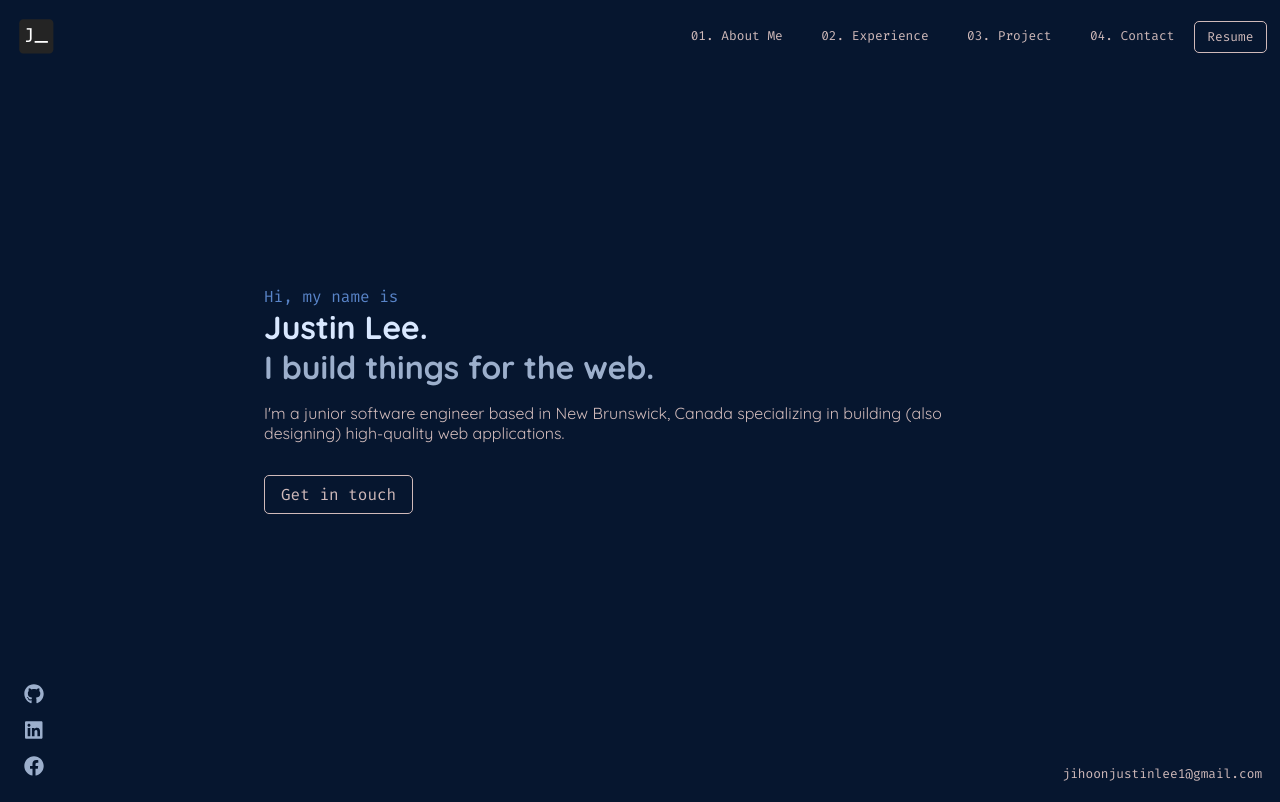
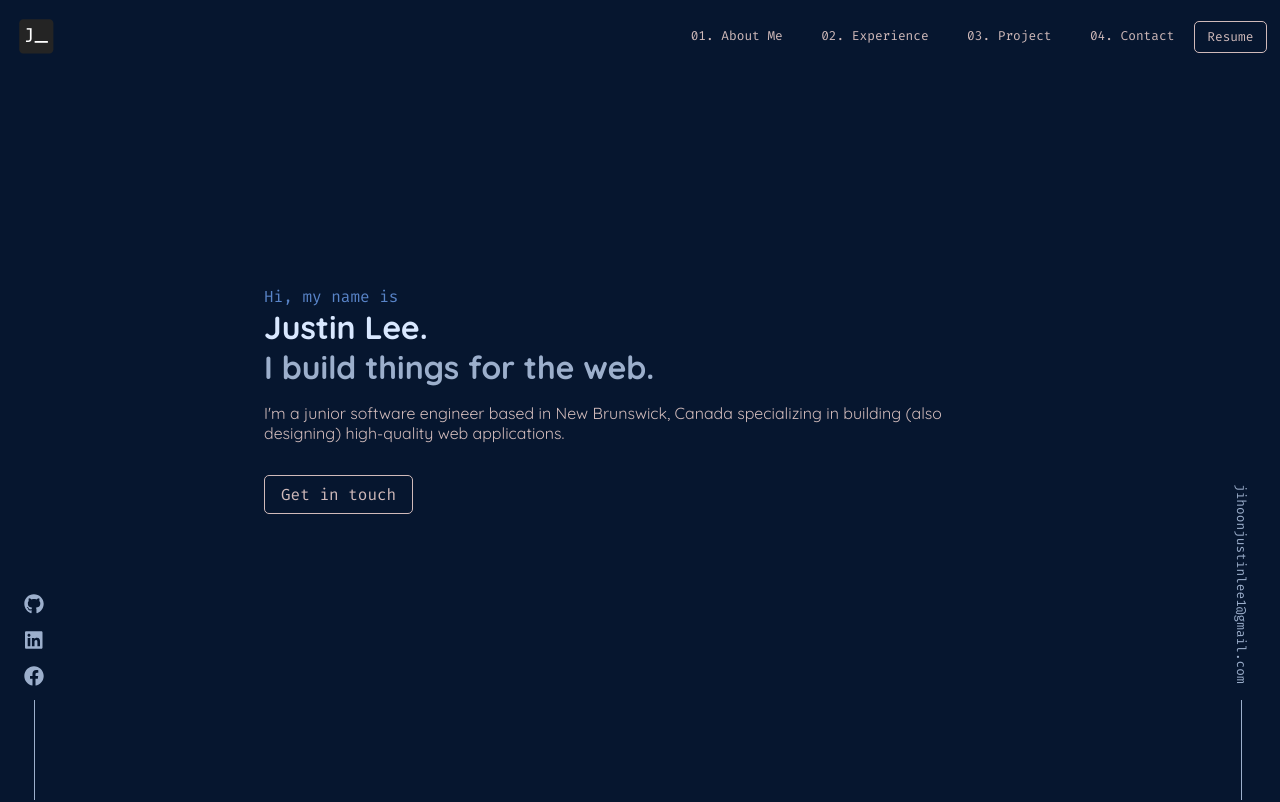
Before and after one commit to jihoonjustinlee/portfolio, a React (Create React App) app: page / in a window 1280 px wide. Shown: the top 802 px of the page. Built offline with nearby package versions, Linux system fonts and the light colour scheme.

Commit message:
social container and email container refractored

```diff
--- a/src/components/Email/Email.css
+++ b/src/components/Email/Email.css
@@ -1,27 +1,57 @@
-.fixed-email{
+.fixed-email-container{
+    position: fixed;
+    right: 0px;
+    bottom: 0;
+    display: flex;
+    flex-direction: column;
+    align-items: center;
+    margin-right: 1.9em;
+}
+
+.fixed-email-container .vertical-line{
+    width: 1px;
+    height: 100px;
+    background-color: #9cafcc;
     opacity: 0;
-    position: fixed;
-    bottom: -10px;
-    right: 0;
-    writing-mode: sideways-lr;
+    position: relative;
+    top: 5px;
+    transition: all 0.2s ease;
+    margin-top: 1em;
+}
+
+.fixed-email-container .vertical-line.enter-done{
+    top: 0;
+    opacity: 1;
+}
+
+.fixed-email-container .fixed-email{
+    writing-mode: vertical-lr;
     font-family: FiraCode;
-    padding: 1.4em;
     font-size: 0.8em;
     text-decoration: none;
     transition: all 0.2s ease;
+    position: relative;
+    top: 5px;
+    color: #9cafcc;
+    opacity: 0;
 }
 
-.fixed-email.enter-done{
+.fixed-email-container .fixed-email.enter-done{
     opacity: 1;
-    bottom: 0;
+    top: 0;
 }
 
-.fixed-email:hover{
+.fixed-email-container .fixed-email:hover{
     color: #d9e8ff;
+    top: -5px;
 }
 
+/* .fixed-email:hover{
+    color: #d9e8ff;
+} */
+
 @media (max-width: 883px){
-    .fixed-email{
+    .fixed-email-container{
         display: none;
     }
 }
--- a/src/components/Email/Email.js
+++ b/src/components/Email/Email.js
@@ -18,9 +18,14 @@ class Email extends React.Component{
 
     render(){
         return(
-            <CSSTransition timeout={1300} in={this.state.mounted}>
-                <a href="mailto:jihoonjustinlee1@gmail.com" className="fixed-email">jihoonjustinlee1@gmail.com</a>
-            </CSSTransition>
+            <div className="fixed-email-container">
+                <CSSTransition timeout={1300} in={this.state.mounted}>
+                    <a href="mailto:jihoonjustinlee1@gmail.com" className="fixed-email">jihoonjustinlee1@gmail.com</a>
+                </CSSTransition>
+                <CSSTransition timeout={1200} in={this.state.mounted}>
+                    <div className="vertical-line"></div>
+                </CSSTransition>
+            </div>
         )
     }
 }
--- a/src/components/Navbar/Navbar.css
+++ b/src/components/Navbar/Navbar.css
@@ -50,6 +50,12 @@ nav{
     background-color: #0000003d;
     display: flex;
     justify-content: flex-end;
+    opacity: 0;
+    transition: all 0.2s ease;
+}
+
+.navbar-mobile.enter-done{
+    opacity: 1;
 }
 
 .navbar-mobile-container{
--- a/src/components/Navbar/Navbar.js
+++ b/src/components/Navbar/Navbar.js
@@ -13,7 +13,8 @@ class Navbar extends React.Component{
             isMobile: false,
             mobileNavShown: false,
             lastScrollPos: 0,
-            mounted: false
+            mounted: false,
+            testing: false
         }
     }
 
@@ -56,6 +57,15 @@ class Navbar extends React.Component{
                 isMobile: false,
                 mobileNavShown: false
             })
+            if (this.state.mounted){
+                const navOptions = document.getElementsByClassName('navbar-desktop-option')
+                const navButton = document.querySelector('.navbar-desktop .button')
+                navButton.classList.add('enter-done')
+                for (let i=0; i<navOptions.length; i++){
+                    navOptions[i].classList.add('enter-done')
+                }
+            }
+
         } else{
             this.setState({
                 isMobile: true
@@ -78,7 +88,8 @@ class Navbar extends React.Component{
 
     componentDidMount(){
         this.setState({
-            mounted: true
+            mounted: true,
+            testing: true
         })
         this.toggleNavType()
         window.addEventListener('resize', () => this.toggleNavType())
@@ -116,9 +127,7 @@ class Navbar extends React.Component{
                         </div>}
                     </div>
                 </ul>
-
-
-                { this.state.isMobile && this.state.mobileNavShown ?
+                <CSSTransition in={this.state.isMobile && this.state.mobileNavShown} unmountOnExit timeout={0}>
                     <div className="navbar-mobile">
                         <div className="navbar-mobile-container">
                             <div className="navbar-mobile-container-options">
@@ -130,7 +139,8 @@ class Navbar extends React.Component{
                             </div>
                             <Footer></Footer>
                         </div>
-                    </div> : null}
+                    </div>
+                </CSSTransition>
             </nav>
         )
     }
--- a/src/components/SocialContainer/SocialContainer.css
+++ b/src/components/SocialContainer/SocialContainer.css
@@ -5,7 +5,23 @@
     display: flex;
     flex-direction: column;
     align-items: center;
-    padding: 1em;
+    margin-left: 1em;
+}
+
+.social-container .vertical-line{
+    width: 1px;
+    height: 100px;
+    background-color: #9cafcc;
+    opacity: 0;
+    position: relative;
+    top: 5px;
+    transition: all 0.2s ease;
+    margin-top: 0.4em;
+}
+
+.social-container .vertical-line.enter-done{
+    opacity: 1;
+    top: 0;
 }
 
 .social-container .social-container-icon{
--- a/src/components/SocialContainer/SocialContainer.js
+++ b/src/components/SocialContainer/SocialContainer.js
@@ -34,23 +34,12 @@ class SocialContainer extends React.Component{
                 <CSSTransition className="social-container-icon" timeout={1000} in={this.state.mounted}>
                     <FontAwesomeIcon icon={faFacebook} onClick={()=>this.onClickHandler('https://www.facebook.com/justin.lee.754')}/>
                 </CSSTransition>
+                <CSSTransition timeout={900} in={this.state.mounted}>
+                    <div className="vertical-line"></div>
+                </CSSTransition>
             </div>
         )
     }
 }
 
-// function onClickHandler(url){
-//     window.open(url);
-// }
-
-// function SocialContainer(){
-//     return(
-//         <div className="social-container">
-//             <FontAwesomeIcon icon={faGithub} onClick={()=>onClickHandler('https://github.com/jihoonjustinlee')}/>
-//             <FontAwesomeIcon icon={faLinkedin} onClick={()=>onClickHandler('https://www.linkedin.com/in/jihoonjustinlee/')}/>
-//             <FontAwesomeIcon icon={faFacebook} onClick={()=>onClickHandler('https://www.facebook.com/justin.lee.754')}/>
-//         </div>
-//     )
-// }
-
 export default SocialContainer
```
